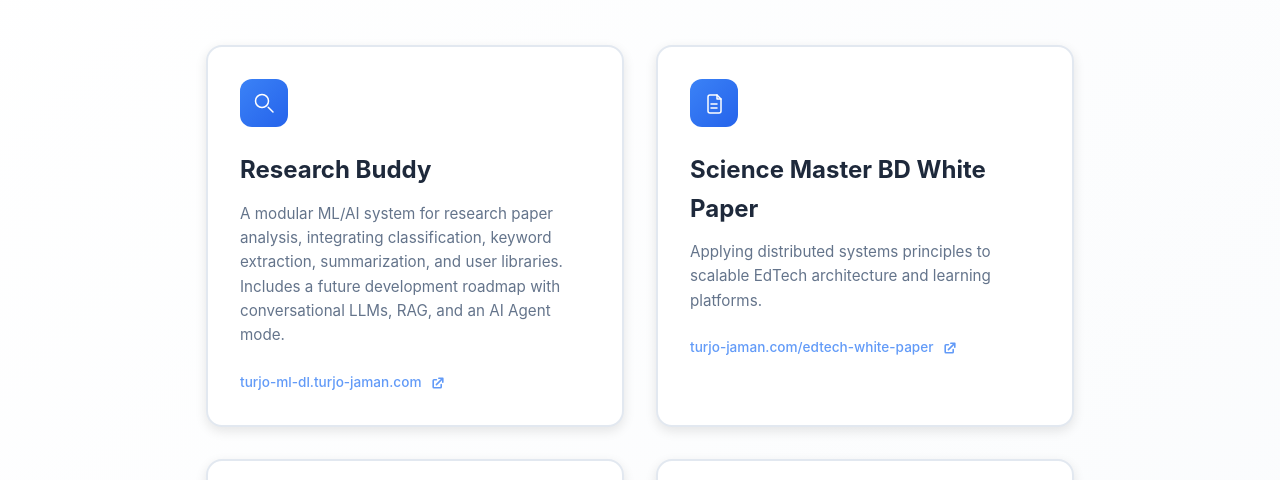
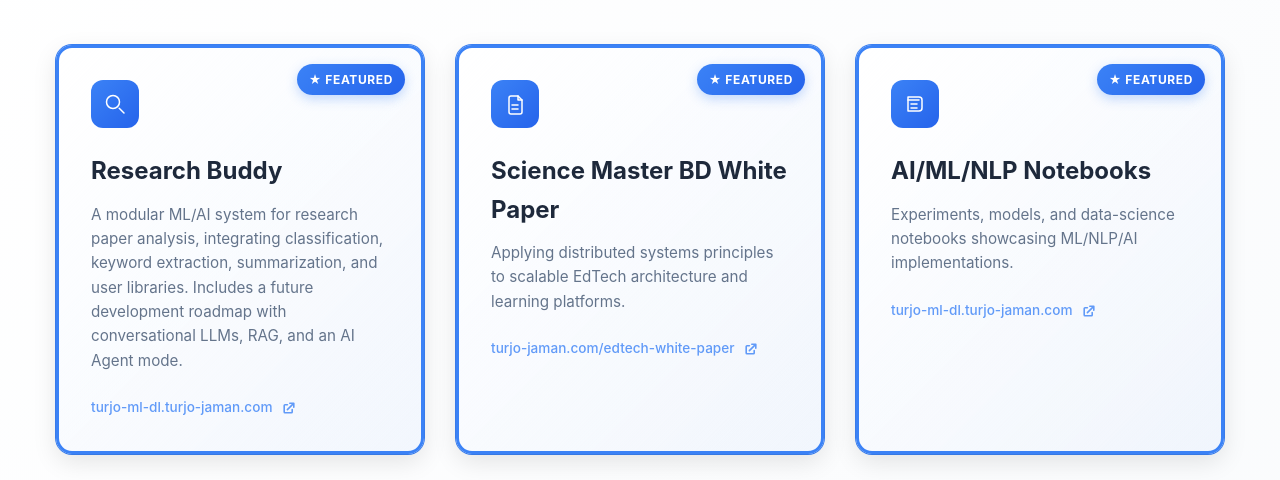
Before and after one commit to Tj-jm/link-hub, a plain HTML site: page index.html in a window 1280 px wide. Shown: the part 177-657 px from the top of the page. Drawn offline with Linux system fonts and the light colour scheme.

Commit message:
update 2

```diff
--- a/index.html
+++ b/index.html
@@ -46,7 +46,7 @@
         }
 
         .container {
-            max-width: 900px;
+            max-width: 1200px;
             margin: 0 auto;
             padding: 2rem 1rem;
         }
@@ -103,7 +103,7 @@
 
         .links-grid {
             display: grid;
-            grid-template-columns: repeat(auto-fit, minmax(300px, 1fr));
+            grid-template-columns: repeat(auto-fit, minmax(320px, 1fr));
             gap: 2rem;
             margin-top: 2rem;
         }
@@ -194,6 +194,38 @@
             transform: translate(4px, -4px);
         }
 
+        .link-card.featured {
+            border: 3px solid var(--accent);
+            background: linear-gradient(135deg, var(--card-bg) 0%, rgba(59, 130, 246, 0.05) 100%);
+            box-shadow: 0 8px 24px var(--shadow), 0 0 0 1px var(--accent);
+            position: relative;
+        }
+
+        .link-card.featured::after {
+            content: '★ Featured';
+            position: absolute;
+            top: 1rem;
+            right: 1rem;
+            background: linear-gradient(135deg, var(--accent), var(--accent-hover));
+            color: white;
+            padding: 0.35rem 0.75rem;
+            border-radius: 20px;
+            font-size: 0.75rem;
+            font-weight: 700;
+            letter-spacing: 0.05em;
+            text-transform: uppercase;
+            box-shadow: 0 4px 12px rgba(59, 130, 246, 0.3);
+        }
+
+        .link-card.featured:hover {
+            box-shadow: 0 20px 50px var(--shadow), 0 0 0 2px var(--accent);
+            transform: translateY(-10px);
+        }
+
+        [data-theme="dark"] .link-card.featured {
+            background: linear-gradient(135deg, var(--card-bg) 0%, rgba(96, 165, 250, 0.08) 100%);
+        }
+
         @media (max-width: 768px) {
             .container {
                 padding: 1rem;
@@ -227,7 +259,6 @@
             }
         }
 
-        /* optional initial stagger for first few cards; JS sets inline delays for all */
         .link-card:nth-child(2) {
             animation-delay: 0.1s;
         }
@@ -286,9 +317,8 @@
 
     <script>
         document.getElementById('year').textContent = new Date().getFullYear();
-        // Updated list with new entries and custom SVG icons
+
         const researchLinks = [
-
             {
                 id: "research-buddy",
                 title: "Research Buddy",
@@ -299,7 +329,8 @@
                           <path d="M21 21l-4.8-4.8"></path>
                           <circle cx="10" cy="10" r="6.5"></circle>
                       </svg>`,
-                isExternal: true
+                isExternal: true,
+                featured: true
             },
             {
                 id: "whitepaper",
@@ -312,7 +343,8 @@
                           <path d="M15 4v4h4"></path>
                           <path d="M9 13h6M9 17h6"></path>
                       </svg>`,
-                isExternal: true
+                isExternal: true,
+                featured: true
             },
             {
                 id: "ai-notebooks",
@@ -325,7 +357,8 @@
                           <path d="M5 8h11"></path>
                           <path d="M8 12h6M8 16h6"></path>
                       </svg>`,
-                isExternal: true
+                isExternal: true,
+                featured: true
             },
             {
                 id: "scicheck",
@@ -338,8 +371,7 @@
             <path d="M3 10h18"></path>
         </svg>`,
                 isExternal: true
-            }
-            ,
+            },
             {
                 id: "thesis",
                 title: "Undergraduate Thesis Book",
@@ -350,13 +382,12 @@
                           <path d="M12 4l9 5-9 5-9-5 9-5z"></path>
                           <path d="M12 14l6 3.5V19a8 8 0 01-12 0v-1.5L12 14z"></path>
                       </svg>`,
-                isExternal: true,
-
+                isExternal: true
             },
             {
                 id: "hsc-dojo",
                 title: "HSC Dojo",
-                description: "Bangladesh’s first fully functioning EdTech platform during COVID-19, designed to support HSC students with structured digital learning and exam prep.",
+                description: "Bangladesh's first fully functioning EdTech platform during COVID-19, designed to support HSC students with structured digital learning and exam prep.",
                 url: "https://drive.google.com/file/d/1s6e_R1UA3BZNF1WSaGjRfEwRbSCGQrw_/view?usp=sharing",
                 displayUrl: "HSC dojo overview",
                 icon: `<svg viewBox="0 0 24 24" fill="none" stroke="white" stroke-width="1.5" stroke-linecap="round" stroke-linejoin="round" width="24" height="24">
@@ -364,8 +395,7 @@
             <path d="M16 2v4H8V2"></path>
         </svg>`,
                 isExternal: true
-            }
-            ,
+            },
             {
                 id: "personal-website",
                 title: "Personal Website",
@@ -400,7 +430,7 @@
             container.innerHTML = '';
             researchLinks.forEach((link, index) => {
                 const linkElement = document.createElement('a');
-                linkElement.className = 'link-card';
+                linkElement.className = link.featured ? 'link-card featured' : 'link-card';
                 linkElement.style.animationDelay = `${index * 0.1}s`;
 
                 if (link.isExternal) {
@@ -409,7 +439,6 @@
                     linkElement.rel = 'noopener noreferrer';
                 } else {
                     linkElement.href = link.url;
-                    if (link.customClick) linkElement.onclick = (e) => handleThesisClick(e);
                 }
 
                 linkElement.innerHTML = `
@@ -436,16 +465,20 @@
 
             if (body.getAttribute('data-theme') === 'dark') {
                 body.removeAttribute('data-theme');
-                if (sunIcon && moonIcon) { sunIcon.style.display = 'block'; moonIcon.style.display = 'none'; }
+                if (sunIcon && moonIcon) {
+                    sunIcon.style.display = 'block';
+                    moonIcon.style.display = 'none';
+                }
                 localStorage.setItem('theme', 'light');
             } else {
                 body.setAttribute('data-theme', 'dark');
-                if (sunIcon && moonIcon) { sunIcon.style.display = 'none'; moonIcon.style.display = 'block'; }
+                if (sunIcon && moonIcon) {
+                    sunIcon.style.display = 'none';
+                    moonIcon.style.display = 'block';
+                }
                 localStorage.setItem('theme', 'dark');
             }
         }
-
-
 
         document.addEventListener('DOMContentLoaded', function () {
             renderLinks();
@@ -456,13 +489,18 @@
 
             if (savedTheme === 'dark') {
                 document.body.setAttribute('data-theme', 'dark');
-                if (sunIcon && moonIcon) { sunIcon.style.display = 'none'; moonIcon.style.display = 'block'; }
+                if (sunIcon && moonIcon) {
+                    sunIcon.style.display = 'none';
+                    moonIcon.style.display = 'block';
+                }
             } else {
-                if (sunIcon && moonIcon) { sunIcon.style.display = 'block'; moonIcon.style.display = 'none'; }
+                if (sunIcon && moonIcon) {
+                    sunIcon.style.display = 'block';
+                    moonIcon.style.display = 'none';
+                }
             }
         });
 
-        // Safety: second render if needed
         setTimeout(renderLinks, 1000);
     </script>
 </body>
```
